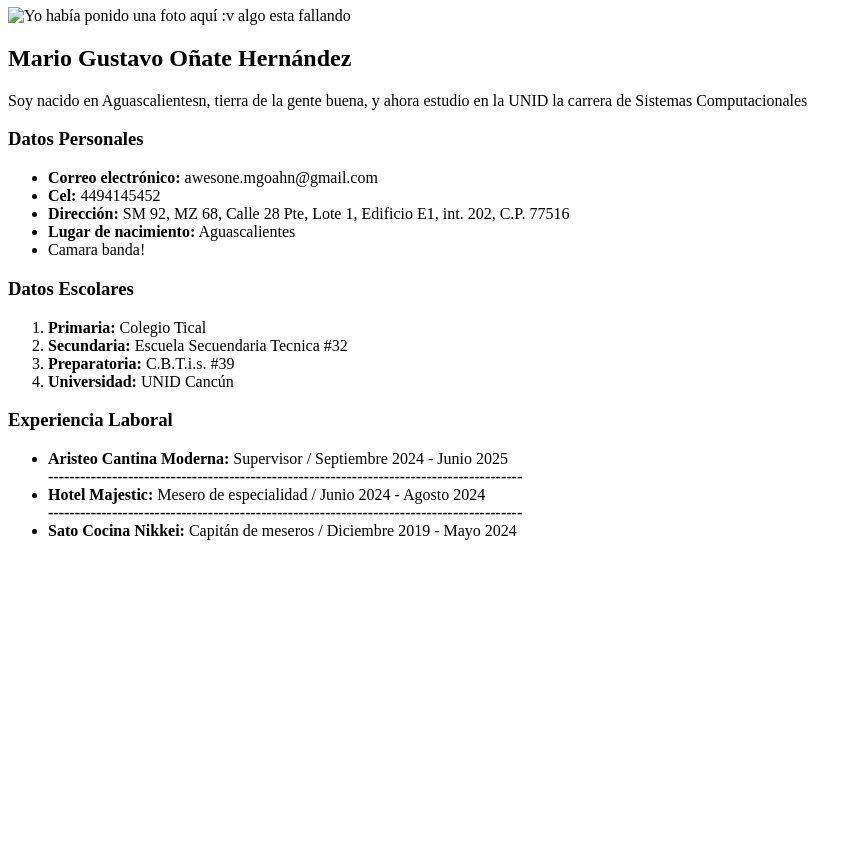
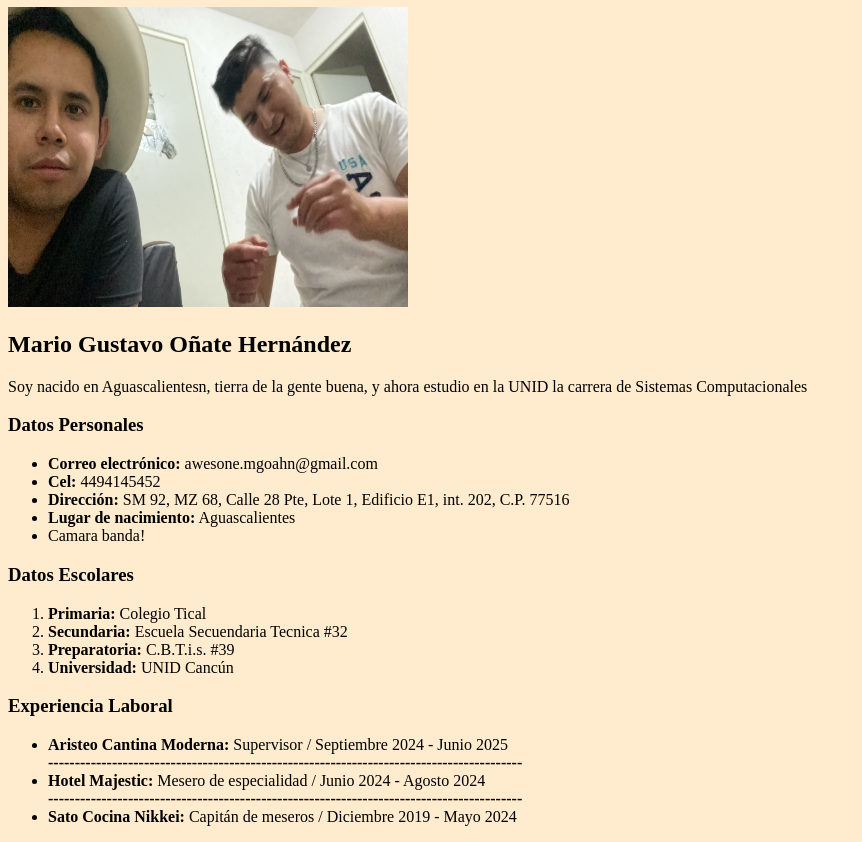
Before and after one commit to GustavoOnate/Ingenieria-de-software, a plain HTML site: page index.html in a window 1280 px wide. Shown: the part 73-915 px from the top of the page, without its empty margins (0-862 px from the left). Before the commit the page ends 800 px from the top, so only its background shows below. Drawn offline with Linux system fonts and the light colour scheme.

Commit message:
Añadir hoja de estilos

```diff
--- a/index.html
+++ b/index.html
@@ -8,11 +8,12 @@ prettier
 <head>
     <meta charset="UTF-8">
     <meta name="viewport" content="width=device-width, initial-scale=1.0">
+    <link rel="stylesheet" href="style.css"> <!--Enlazamos el archivo css-->
     <title>Mi primera página</title>
 </head>
 <body>
     <h1>Curriculum Vitae</h1> <!--Etiquetas h son de titulo y solo puede haber 1-->
-    <img src="Foto3.jpg" alt="Yo había ponido una foto aquí :v algo esta fallando" width="400" height="300"> <!--en src agregamos la pagina de internet o dirección de la carpeta-->
+    <img src="Foto2.jpg" alt="Yo había ponido una foto aquí :v algo esta fallando" width="400" height="300"> <!--en src agregamos la pagina de internet o dirección de la carpeta-->
     <h2>Mario Gustavo Oñate Hernández</h2>
     <p>Soy nacido en Aguascalientesn, tierra de la gente buena, y ahora estudio en la UNID
         la carrera de Sistemas Computacionales</p>
--- /dev/null
+++ b/style.css
@@ -0,0 +1,3 @@
+body{
+    background: blanchedalmond;
+}
```
